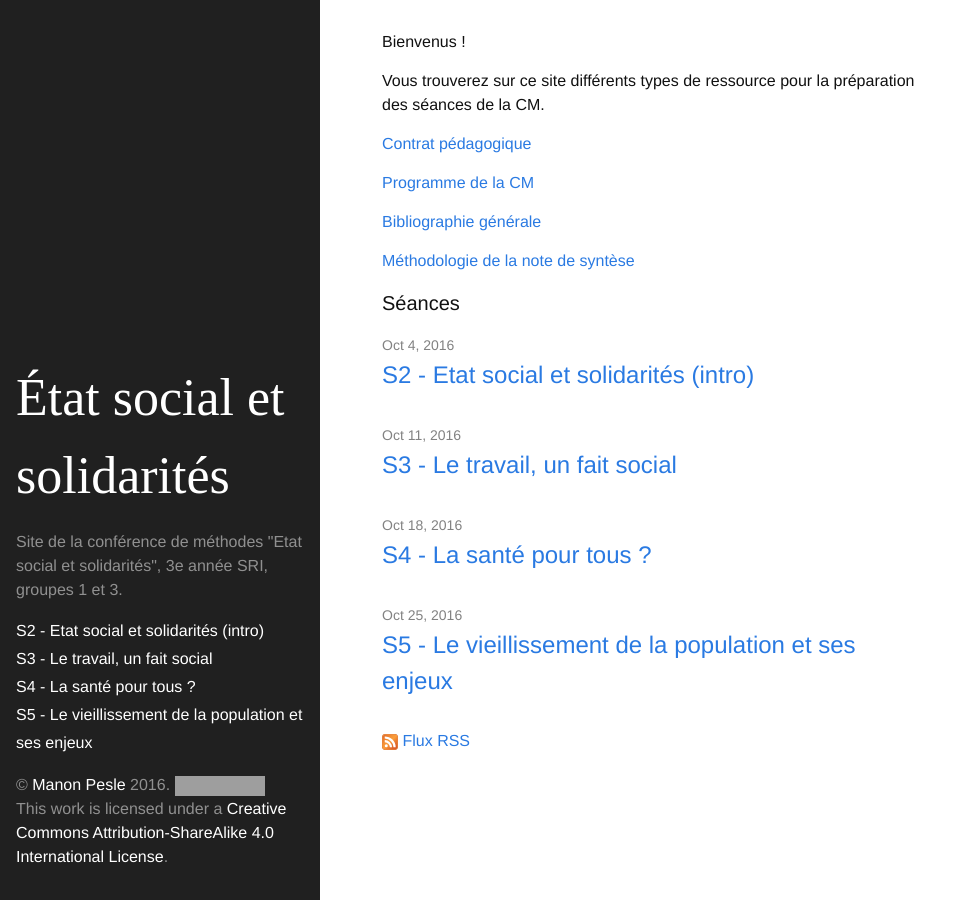
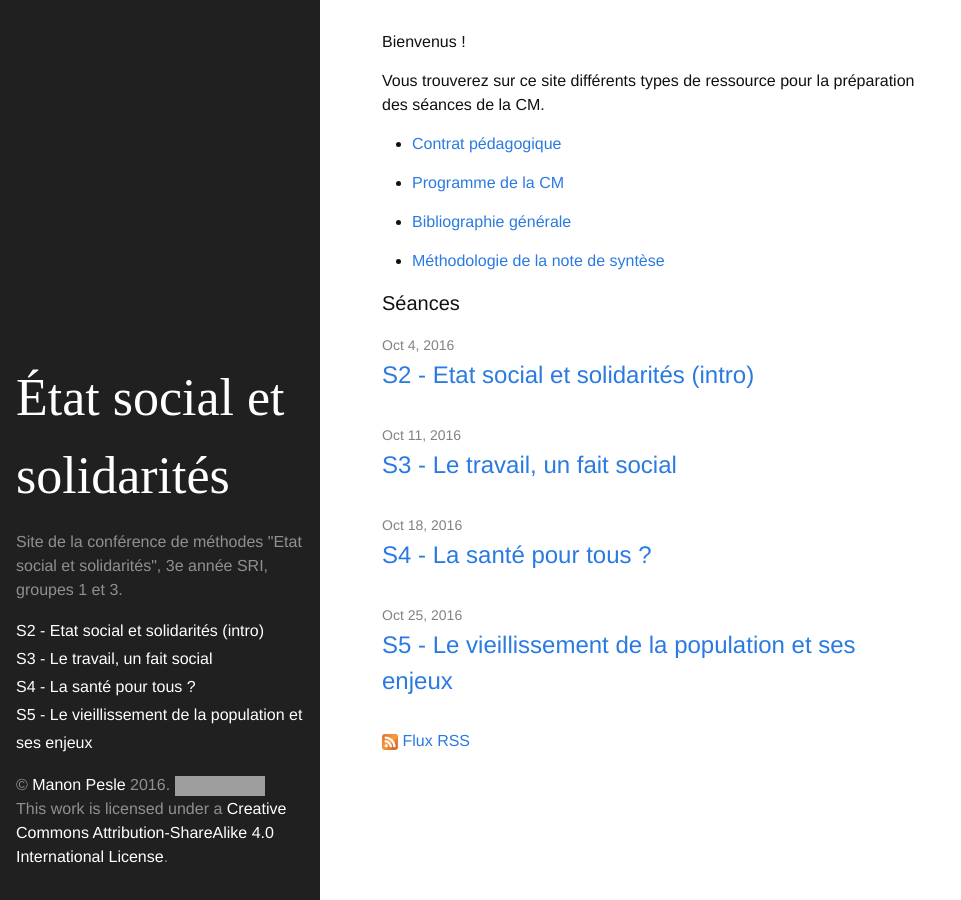
Before and after one commit to mpesle/etatsocial, a Jekyll site: the page built from index.html, in a window 1280 px wide. Shown: the whole page, without its empty margins (0-961 px from the left). Built offline with Jekyll 4.4.1, drawn with Linux system fonts in a browser that asks for light colours; grey boxes are pictures that could not be loaded.

```diff
--- a/_includes/index.md
+++ b/_includes/index.md
@@ -2,10 +2,10 @@ Bienvenus !
 
 Vous trouverez sur ce site différents types de ressource pour la préparation des séances de la CM.
 
-[Contrat pédagogique]({{ site.baseurl }}/doc/2016_2017_contrat_ESS.pdf)
+- [Contrat pédagogique]({{ site.baseurl }}/doc/2016_2017_contrat_ESS.pdf)
 
-[Programme de la CM]({{ site.baseurl }}/doc/2016-2017_Programme_ESS.pdf)
+- [Programme de la CM]({{ site.baseurl }}/doc/2016-2017_Programme_ESS.pdf)
 
-[Bibliographie générale]({{ site.baseurl }}/doc/2016-2017_biblio_ESS.pdf)
+- [Bibliographie générale]({{ site.baseurl }}/doc/2016-2017_biblio_ESS.pdf)
 
-[Méthodologie de la note de syntèse]({{ site.baseurl }}/doc/methode synthese - CM ESS.pdf)
+- [Méthodologie de la note de syntèse]({{ site.baseurl }}/doc/methode synthese - CM ESS.pdf)
```
